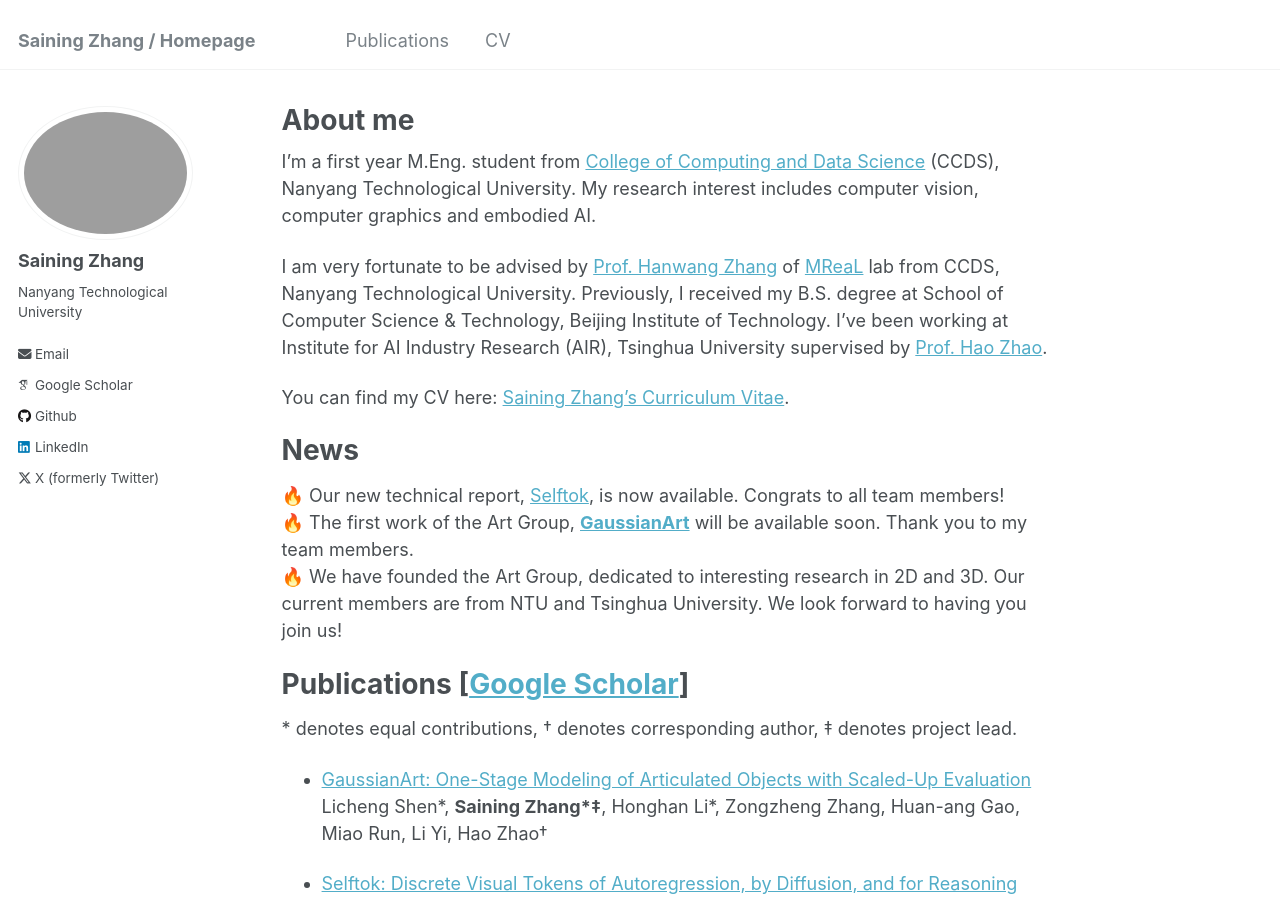
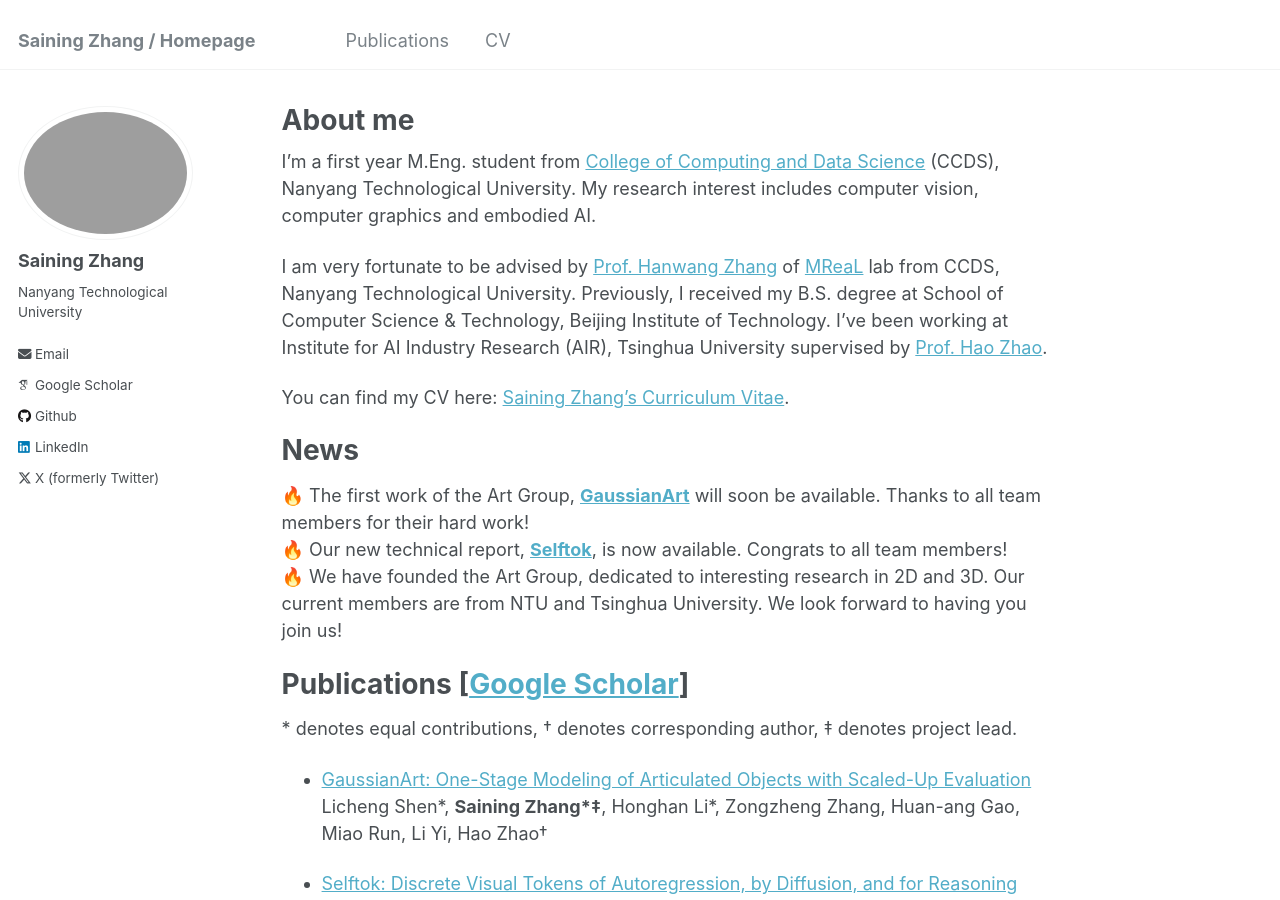
Before and after one commit to SainingZhang/SainingZhang.github.io, a Jekyll site: the page built from _pages/about.md, in a window 1280 px wide and 900 px high. Built offline with Jekyll 4.4.1, drawn with Linux system fonts in a browser that asks for light colours; some web fonts are replaced.

Commit message:
Update about.md

```diff
--- a/_pages/about.md
+++ b/_pages/about.md
@@ -15,8 +15,8 @@ You can find my CV here: [Saining Zhang's Curriculum Vitae](../assets/CV.pdf).
 
 News
 ======
-🔥 Our new technical report, [Selftok](https://selftok-team.github.io/report/), is now available. Congrats to all team members!<br>
-🔥 The first work of the Art Group, [**GaussianArt**](https://sainingzhang.github.io/project/gaussianart/) will be available soon. Thank you to my team members.<br>
+🔥 The first work of the Art Group, [**GaussianArt**](https://sainingzhang.github.io/project/gaussianart/) will soon be available. Thanks to all team members for their hard work!<br>
+🔥 Our new technical report, [**Selftok**](https://selftok-team.github.io/report/), is now available. Congrats to all team members!<br>
 🔥 We have founded the Art Group, dedicated to interesting research in 2D and 3D. Our current members are from NTU and Tsinghua University. We look forward to having you join us!
 
 Publications \[[Google Scholar](https://scholar.google.com/citations?user=P4efBMcAAAAJ&hl=zh-CN)\]
```
